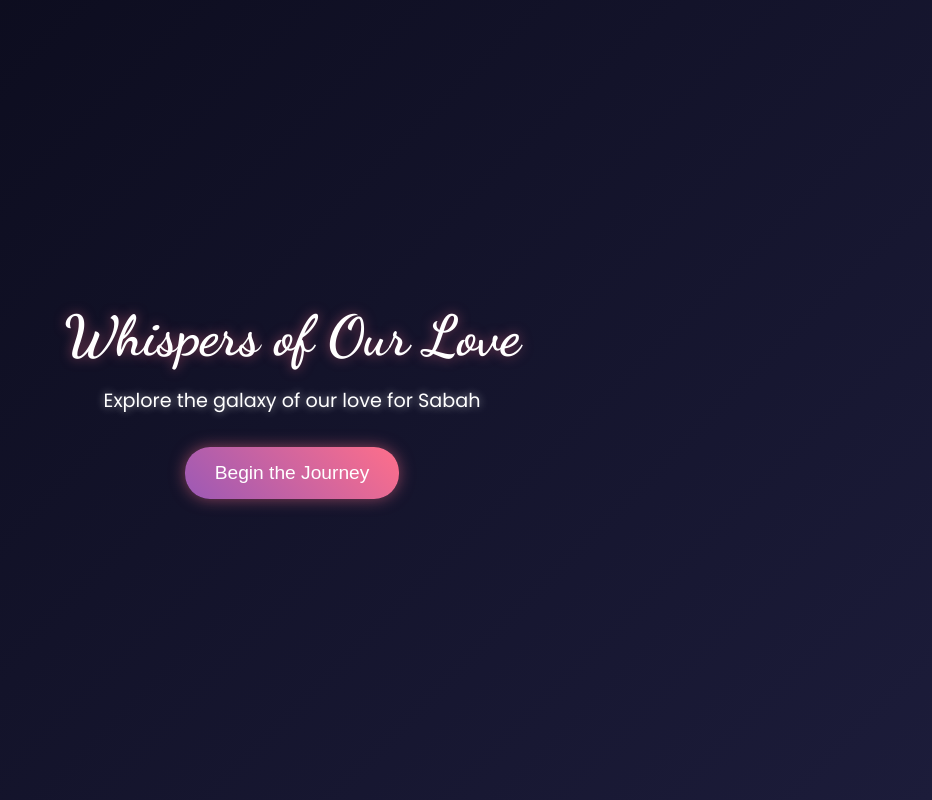
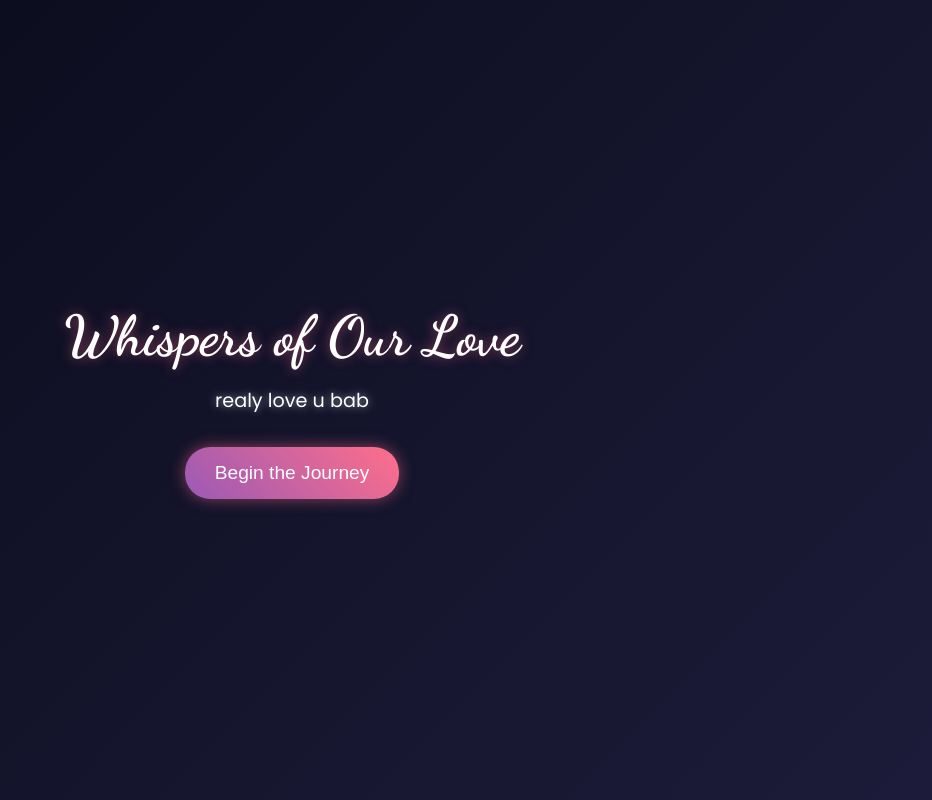
Before and after one commit to ahmedmedhat1234/sabo7ty3, a plain HTML site: page index.html in a window 1280 px wide. Shown: the whole page, without its empty margins (348-1280 px from the left). Drawn offline with Linux system fonts and the light colour scheme.

Commit message:
Update index.html

```diff
--- a/index.html
+++ b/index.html
@@ -12,7 +12,7 @@
     <div class="galaxy-container">
         <div class="intro-screen" id="introScreen">
             <h1>Whispers of Our Love</h1>
-            <p>Explore the galaxy of our love for Sabah</p>
+            <p>realy love u bab</p>
             <button id="startButton" class="start-button">Begin the Journey</button>
         </div>
         <canvas id="galaxyCanvas"></canvas>
```
